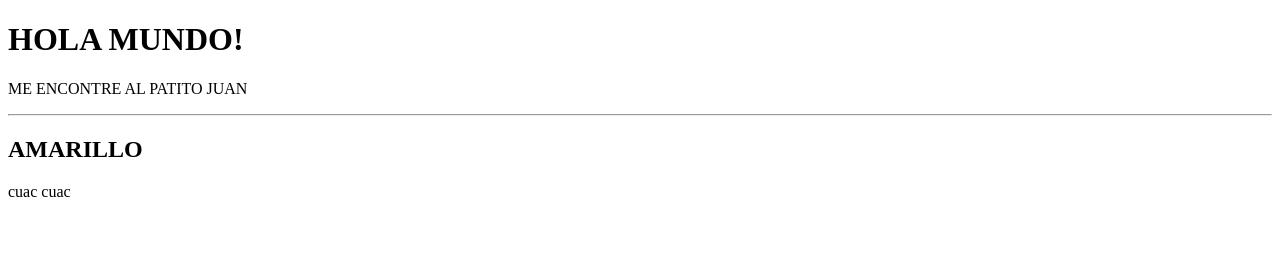
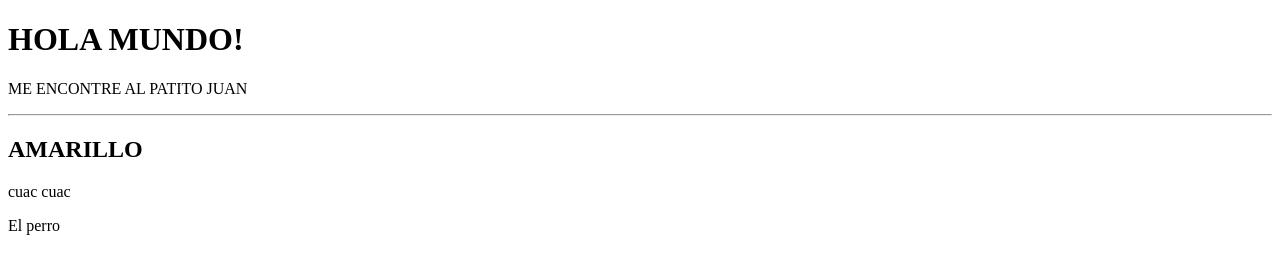
Before and after one commit to TatianaVargasD/misitioweb05, a plain HTML site: page index.html in a window 1280 px wide. Drawn offline with Linux system fonts and the light colour scheme.

Commit message:
probando modificaciones

```diff
--- a/index.html
+++ b/index.html
@@ -12,5 +12,6 @@
     <hr>
   <h2>AMARILLO</h2>
   <p>cuac cuac</p>
+  <p> El perro</p>
 </body>
 </html>
```
